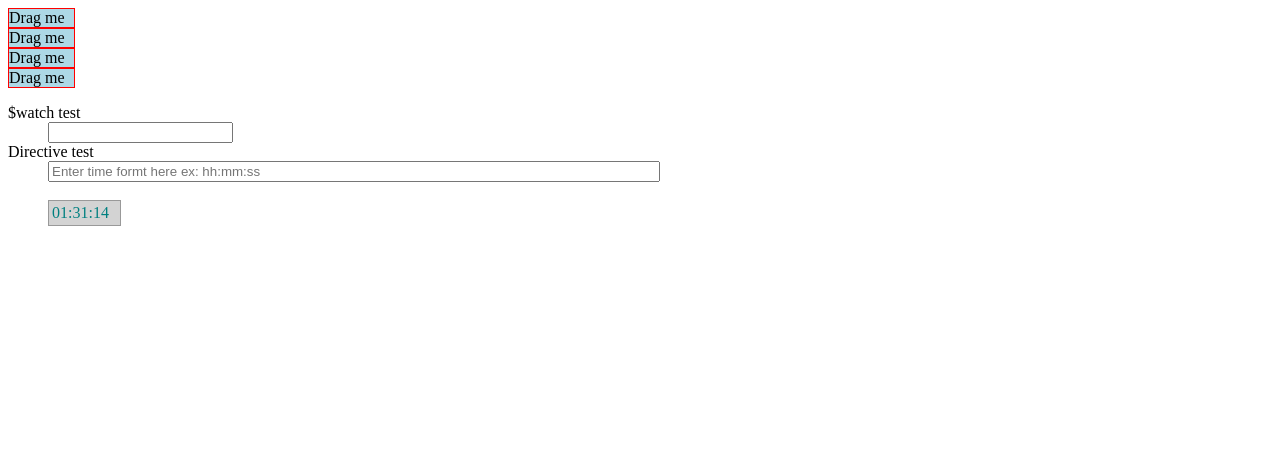
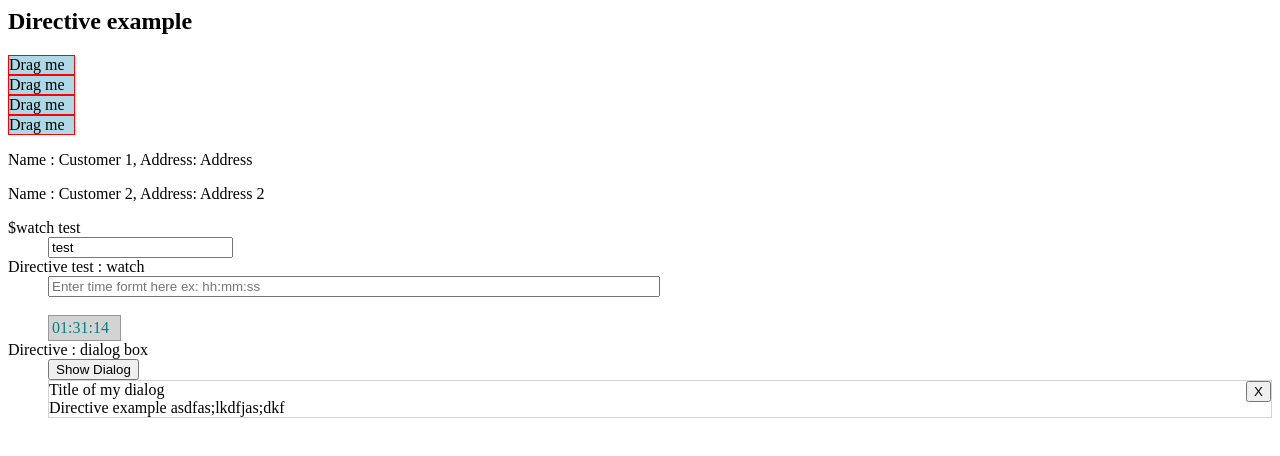
Before and after one commit to tazuddinleton/angularjs-practice, a website: page directive/index.html in a window 1280 px wide. Drawn offline with nearby package versions, Linux system fonts and the light colour scheme; some packages are replaced by stand-ins of ours.

Commit message:
directive more more

```diff
--- a/directive/dialogbox.tmpl.html
+++ b/directive/dialogbox.tmpl.html
@@ -0,0 +1,10 @@
+
+<div style="border: 1px solid lightgray;">
+    <div>{{title}}
+            <button style="position: relative; float:right;"
+            ng-click="closeDialog()"
+            >X</button>
+    </div>
+
+        <div ng-transclude></div>
+</div>
--- a/directive/index.html
+++ b/directive/index.html
@@ -7,7 +7,7 @@
 
 </head>
 
-<body ng-controller="Controller as vm" ng-init="">
+<body ng-controller="Controller as vm" >
         <h2>{{vm.msg}}</h2>
 
         <span draggable>Drag me</span>
@@ -25,13 +25,28 @@
                         <input type="text" ng-model="vm.test" />
                 </dd>
                 <dt>
-                        Directive test
+                        Directive test : watch
                 </dt>
                 <dd>
                         <input type="text" placeholder="Enter time formt here ex: hh:mm:ss" ng-model="vm.timeFormat" style="width: 50%"/>
                         <br>
                         <br>
                         <time-watch time-format="vm.timeFormat || 'hh:mm:ss'" draggable=""></time-watch>
+                </dd>
+
+                <dt>
+                        Directive : dialog box
+                </dt>
+                <dd>
+                        <button ng-click="vm.showDialog()">Show Dialog</button>
+                        <my-dialogbox
+                                title="Title of my dialog"
+                                on-close="vm.hideDialog()"
+                                ng-hide="vm.hideDialogbox"
+                                >
+                                {{vm.msg}}
+                                asdfas;lkdfjas;dkf
+                        </my-dialogbox>
                 </dd>
         </dl>
 
--- a/directive/script.js
+++ b/directive/script.js
@@ -1,6 +1,6 @@
 const appModule = angular.module('app', [])
     .controller('Controller', function ($scope) {
-        var vm = $scope
+        vm = this;
         vm.msg = 'Directive example';
 
         vm.customers = [
@@ -15,9 +15,16 @@ const appModule = angular.module('app', [])
         ];
 
         vm.test = 'test';
-        vm.$watch('vm.test', function(newVal, oldVal){
+        $scope.$watch('vm.test', function(newVal, oldVal){
             console.log(newVal, oldVal);
         });
+
+        vm.showDialog= function(){
+            vm.hideDialogbox = false;
+        }
+        vm.hideDialog = function(){
+            vm.hideDialogbox = true;
+        }
     });
 
 
@@ -106,8 +113,15 @@ appModule.directive('timeWatch', function($interval, dateFilter){
 appModule.directive('myDialogbox', function(){
     return {
         restrict: 'E',
-        scope: {},
+        scope: {
+            title: '@',
+            closeDialog: '&onClose'
+        },
         transclude: true,
-        templateUrl: 'dialogbox.tmpl.html'
+        templateUrl: 'dialogbox.tmpl.html',
+        link: function(scope){
+            scope.msg = 'Hello from dialog';
+            console.log(scope);
+        }
     }
-})
+});
```
